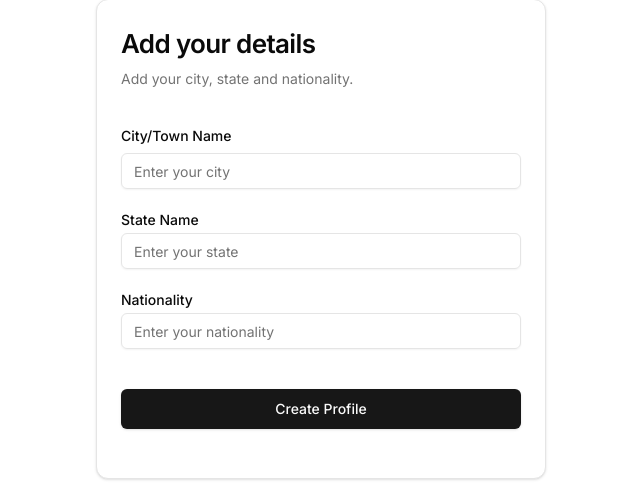
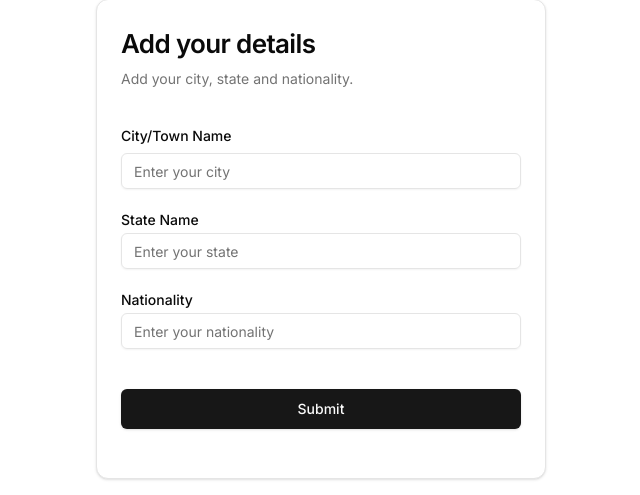
Before and after one commit to Subhamay-Dey/PikaChat, a Next.js app in the folder frontend/: page /details in a window 1280 px wide. Shown: the part 161-656 px from the top of the page, without its empty margins (319-959 px from the left). Built offline with nearby package versions, Linux system fonts and the light colour scheme; no server answers.

Commit message:
Refactor details page to use new Details component and remove user location input logic ✅

```diff
--- a/frontend/src/app/details/page.tsx
+++ b/frontend/src/app/details/page.tsx
@@ -1,77 +1,17 @@
-"use client";
-import { Button } from "@/components/ui/button";
-import { Input } from "@/components/ui/input";
-import { Label } from "@/components/ui/label";
-import UserLocation from "@/location/userLocation";
-import React, { useState } from "react";
+import Details from '@/components/details/Details'
+import React from 'react'
+import { authOptions, CustomSession } from '../api/auth/[...nextauth]/options';
+import { getServerSession } from 'next-auth';
 
-import {
-  Card,
-  CardContent,
-  CardDescription,
-  CardFooter,
-  CardHeader,
-  CardTitle,
-} from "@/components/ui/card"
+async function page() {
 
-function Details() {
-
-  const [city, setCityState] = useState("");
-  const [state, setStateState] = useState("");
-  const [nationality, setNationalityState] = useState("");
+    const session:CustomSession|null = await getServerSession(authOptions);
 
   return (
-    <div className="w-full h-screen flex justify-center items-center">
-      <Card className="w-[450px] h-[480px]">
-      <CardHeader>
-        <CardTitle className="text-[26px]">Add your details</CardTitle>
-        <CardDescription>Add your city, state and nationality.</CardDescription>
-      </CardHeader>
-      <CardContent>
-        <form>
-          <div className="grid w-full items-center py-4 gap-6">
-            <div className="flex flex-col space-y-2.5">
-              <Label htmlFor="city">City/Town Name</Label>
-              <Input
-                id="city"
-                required
-                placeholder="Enter your city"
-                value={city}
-                onChange={(e) => setCityState(e.target.value)}
-              />
-            </div>
-            <div className="flex flex-col space-y-1.5">
-              <Label htmlFor="state">State Name</Label>
-              <Input
-                id="state"
-                required
-                placeholder="Enter your state"
-                value={state}
-                onChange={(e) => setStateState(e.target.value)}
-              />
-            </div>
-
-            <div className="flex flex-col space-y-1.5">
-              <Label htmlFor="nationality">Nationality</Label>
-              <Input
-                id="nationality"
-                required
-                placeholder="Enter your nationality"
-                value={nationality}
-                onChange={(e) => setNationalityState(e.target.value)}
-              />
-            </div>
-
-            <Button className="mt-4 py-5" onClick={() => UserLocation({ city, state, nationality })}>
-              Create Profile
-            </Button>
-
-          </div>
-        </form>
-      </CardContent>
-      </Card>
+    <div>
+      <Details user={session?.user?.token!}/>
     </div>
-  );
+  )
 }
 
-export default Details;
+export default page
--- /dev/null
+++ b/frontend/src/components/details/Details.tsx
@@ -0,0 +1,107 @@
+"use client";
+import { Button } from "@/components/ui/button";
+import { Input } from "@/components/ui/input";
+import { Label } from "@/components/ui/label";
+import React from "react";
+import { useRouter } from "next/navigation";
+
+import {
+  Card,
+  CardContent,
+  CardDescription,
+  CardHeader,
+  CardTitle,
+} from "@/components/ui/card"
+import axios, { AxiosError } from "axios";
+import { LOCATION_URL } from "@/lib/apiEndPoints";
+import { toast } from "sonner";
+
+function Details({user}:{user: any}) {
+
+  interface locationPayloadType {
+    city: string,
+    state: string,
+    nationality: string,
+  }
+
+  const router = useRouter();
+
+  const [loading, setLoading] = React.useState(false)
+
+  const submitHandler = async (payload:locationPayloadType) => {
+    console.log("The details payload is", payload);
+
+    try {
+      setLoading(true);
+      const {data} = await axios.post(LOCATION_URL, payload, {
+        headers: {
+          Authorization: user.token
+        }
+      });
+      console.log(data);
+      console.log(user.token);
+      if(data?.message){
+        setLoading(false)
+        toast.success(data?.message)
+        router.push("/");
+      }
+    } catch (error) {
+      setLoading(false)
+        if (error instanceof AxiosError) {
+            toast.error(error.message)
+        } else {
+            toast.error("Something went wrong, please try again!")
+        }
+    }
+
+  }
+
+  return (
+    <div className="w-full h-screen flex justify-center items-center">
+      <Card className="w-[450px] h-[480px]">
+      <CardHeader>
+        <CardTitle className="text-[26px]">Add your details</CardTitle>
+        <CardDescription>Add your city, state and nationality.</CardDescription>
+      </CardHeader>
+      <CardContent>
+        <form onSubmit={() => submitHandler}>
+          <div className="grid w-full items-center py-4 gap-6">
+            <div className="flex flex-col space-y-2.5">
+              <Label htmlFor="city">City/Town Name</Label>
+              <Input
+                id="city"
+                required
+                placeholder="Enter your city"
+              />
+            </div>
+            <div className="flex flex-col space-y-1.5">
+              <Label htmlFor="state">State Name</Label>
+              <Input
+                id="state"
+                required
+                placeholder="Enter your state"
+              />
+            </div>
+
+            <div className="flex flex-col space-y-1.5">
+              <Label htmlFor="nationality">Nationality</Label>
+              <Input
+                id="nationality"
+                required
+                placeholder="Enter your nationality"
+              />
+            </div>
+
+            <Button className="mt-4 py-5" type="submit" disabled={loading}>
+              {loading ? "Processing" : "Submit"}
+            </Button>
+
+          </div>
+        </form>
+      </CardContent>
+      </Card>
+    </div>
+  );
+}
+
+export default Details;
--- a/frontend/src/location/userLocation.ts
+++ /dev/null
@@ -1,35 +0,0 @@
-import { getServerSession } from "next-auth";
-import { LOCATION_URL } from "@/lib/apiEndPoints";
-
-async function UserLocation({
-  city,
-  state,
-  nationality,
-}: {
-  city: string;
-  state: string;
-  nationality: string;
-}) {
-
-  try {
-    const response = await fetch("http://localhost:8000/api/details", {
-      method: "POST",
-      // headers: {
-      //   Authorization: `Bearer ${token}`,
-      // },
-      body: JSON.stringify({
-        city,
-        state,
-        nationality,
-      }),
-    });
-    const data = await response.json();
-    if (!response.ok) {
-      throw new Error(data.message || "Signup failed");
-    }
-  } catch (error) {
-    console.error("Error sending location data:", error);
-  }
-}
-
-export default UserLocation;
```
Also changed, not shown: 1 other file (tests, documents, lock files or other folders).
